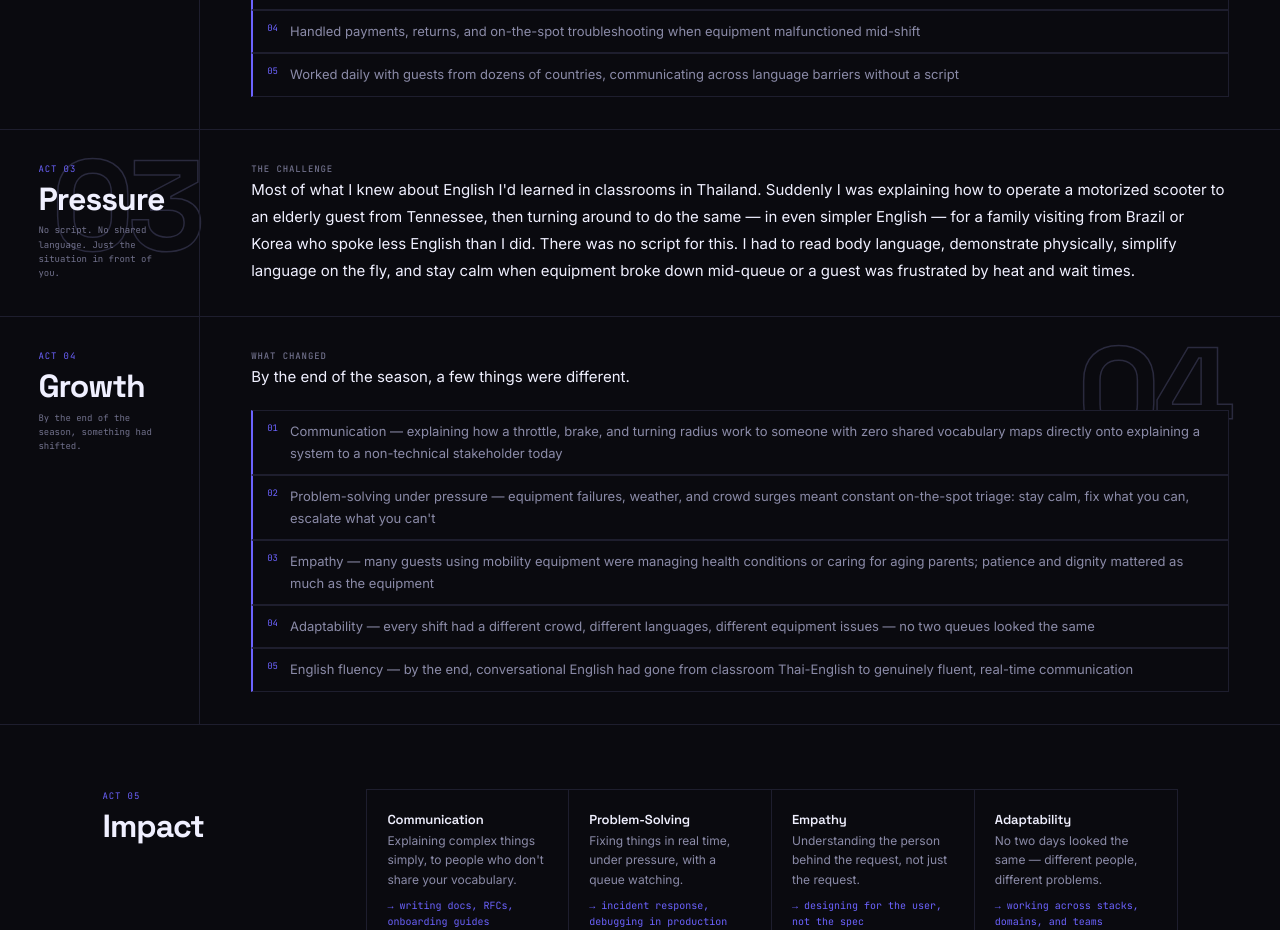
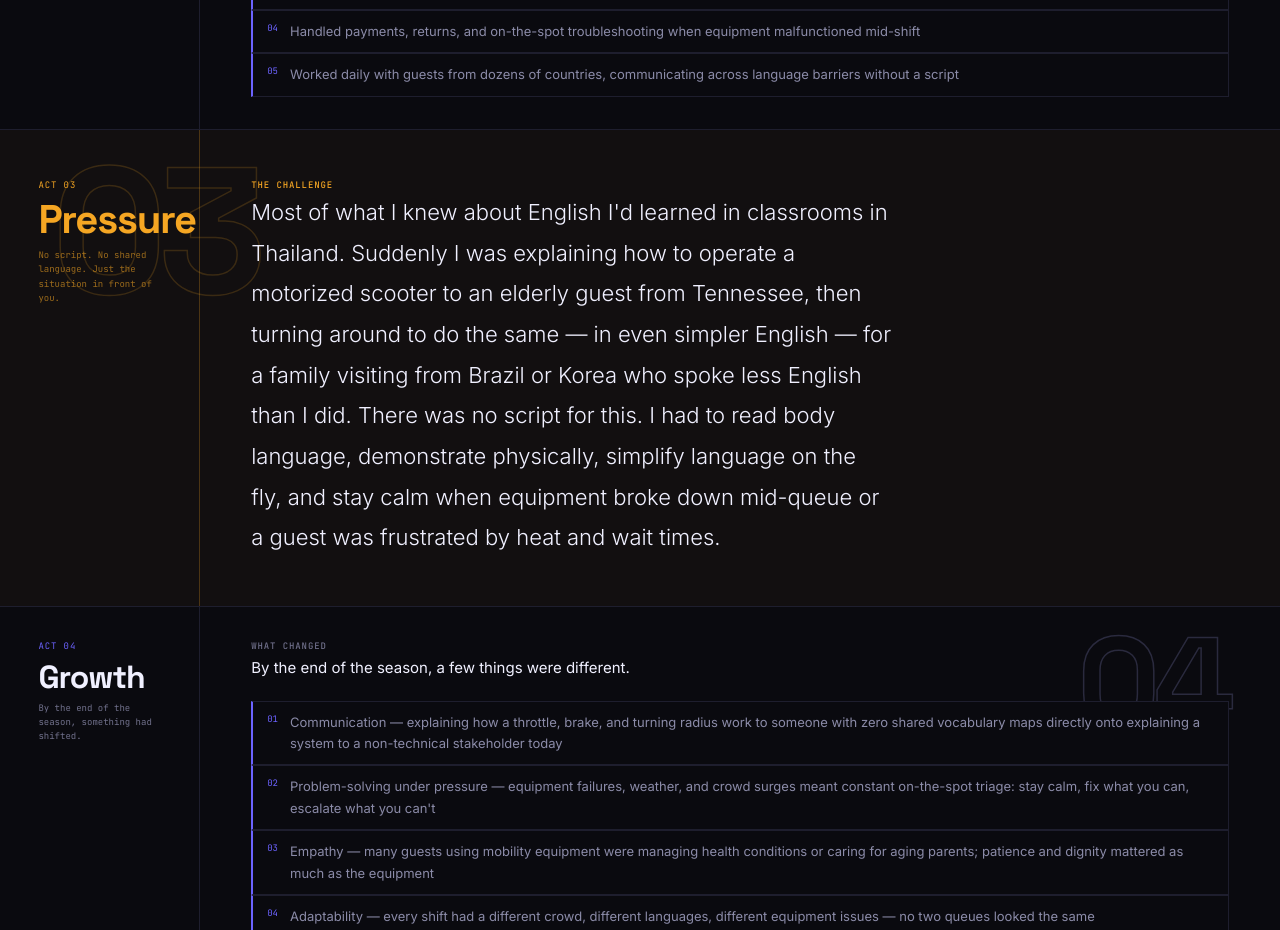
Before and after one commit to AivaN-Bash/beam-portfolio, a Next.js app: page /experience in a window 1280 px wide. Shown: the part 920-1850 px from the top of the page. Built offline with nearby package versions, Linux system fonts and the light colour scheme.

Commit message:
Improve scene pacing and narrative hierarchy

```diff
--- a/app/about/page.tsx
+++ b/app/about/page.tsx
@@ -92,10 +92,12 @@ export default function AboutPage() {
               lineHeight: 1.8,
               marginBottom: "20px",
             }}>
-              I&apos;m a Staff Software Engineer based in Bangkok. My work sits at the intersection of{" "}
+              &ldquo;Systems thinker&rdquo; isn&apos;t just a tagline — it&apos;s the default lens. Understand the whole
+              before touching a part. In practice, that means{" "}
               <span style={{ color: "var(--text-primary)", fontWeight: 500 }}>security engineering</span>,{" "}
               <span style={{ color: "var(--text-primary)", fontWeight: 500 }}>API design</span>, and{" "}
-              <span style={{ color: "var(--text-primary)", fontWeight: 500 }}>real-time infrastructure</span>.
+              <span style={{ color: "var(--text-primary)", fontWeight: 500 }}>real-time infrastructure</span>{" "}
+              — all at once, all the time.
             </p>
             <p style={{ color: "var(--text-secondary)", fontSize: "clamp(15px, 1.8vw, 18px)", lineHeight: 1.8, marginBottom: "20px" }}>
               I care about building systems that are trustworthy by construction — where security isn&apos;t bolted on,
@@ -308,9 +310,9 @@ export default function AboutPage() {
               </span>
             </div>
             <p style={{ color: "var(--text-secondary)", fontSize: "13px", lineHeight: 1.65 }}>
-              A season working guest services at Dollywood — wheelchairs, scooters, and guests from
-              dozens of countries — taught me more about communication and problem-solving under
-              pressure than any classroom did.
+              &ldquo;People-first&rdquo; up top isn&apos;t just a phrase — it traces back to a season at Dollywood:
+              wheelchairs, scooters, and guests from dozens of countries. More about communication
+              and problem-solving under pressure than any classroom taught.
             </p>
             <span className="inline-flex items-center gap-2 font-mono transition-colors duration-200 group-hover:opacity-70 flex-shrink-0"
               style={{ color: "var(--accent)", fontSize: "12px", letterSpacing: "0.02em" }}>
--- a/app/experience/page.tsx
+++ b/app/experience/page.tsx
@@ -140,6 +140,8 @@ export default function ExperiencePage() {
       {/* ── ACTS — each differently staged ── */}
       {acts.map((act, i) => {
         const isEven = i % 2 === 0;
+        const isClimax = i === 2; // Act 03 — Pressure, the emotional turning point
+        const climaxColor = "var(--accent-2)";
         return (
           <section
             key={act.act}
@@ -147,50 +149,76 @@ export default function ExperiencePage() {
               borderBottom: "1px solid var(--border)",
               position: "relative",
               isolation: "isolate",
+              background: isClimax ? "rgba(245, 166, 35, 0.03)" : "transparent",
             }}
           >
-            {/* Ghost act number — bleeds through */}
+            {/* Ghost act number — climax bleeds amber */}
             <span className="ghost-num hidden lg:block" aria-hidden="true" style={{
               top: "12px",
               left: isEven ? "clamp(16px, 4vw, 60px)" : "auto",
               right: isEven ? "auto" : "clamp(16px, 4vw, 60px)",
-              fontSize: "clamp(80px, 10vw, 140px)",
-              "--ghost-c": "var(--border-2)",
+              fontSize: isClimax ? "clamp(100px, 14vw, 180px)" : "clamp(80px, 10vw, 140px)",
+              "--ghost-c": isClimax ? "rgba(245,166,35,0.18)" : "var(--border-2)",
             } as React.CSSProperties}>
               {String(i + 1).padStart(2, "0")}
             </span>
 
             <div className="grid grid-cols-1 lg:grid-cols-[200px_1fr] gap-0">
-              {/* Act label column — compressed, always left */}
+              {/* Act label column */}
               <div style={{
-                padding: "clamp(28px, 4vh, 48px) clamp(20px, 3vw, 40px)",
-                borderRight: "1px solid var(--border)",
+                padding: isClimax
+                  ? "clamp(36px, 6vh, 64px) clamp(20px, 3vw, 40px)"
+                  : "clamp(28px, 4vh, 48px) clamp(20px, 3vw, 40px)",
+                borderRight: `1px solid ${isClimax ? "rgba(245,166,35,0.25)" : "var(--border)"}`,
                 display: "flex",
                 flexDirection: "column",
                 gap: "6px",
               }}>
-                <span className="font-mono" style={{ color: "var(--accent)", fontSize: "9px", letterSpacing: "0.1em" }}>
+                <span className="font-mono" style={{
+                  color: isClimax ? climaxColor : "var(--accent)",
+                  fontSize: "9px",
+                  letterSpacing: "0.1em",
+                }}>
                   {act.act}
                 </span>
                 <span className="font-display font-bold" style={{
-                  color: "var(--text-primary)",
-                  fontSize: "clamp(20px, 3vw, 32px)",
+                  color: isClimax ? climaxColor : "var(--text-primary)",
+                  fontSize: isClimax ? "clamp(24px, 3.5vw, 40px)" : "clamp(20px, 3vw, 32px)",
                   letterSpacing: "-0.03em",
                   lineHeight: 1.1,
                 }}>
                   {act.title}
                 </span>
-                <span className="font-mono mt-2" style={{ color: "var(--text-tertiary)", fontSize: "9px", lineHeight: 1.6 }}>
+                <span className="font-mono mt-2" style={{
+                  color: isClimax ? "rgba(245,166,35,0.6)" : "var(--text-tertiary)",
+                  fontSize: "9px",
+                  lineHeight: 1.6,
+                }}>
                   {act.scene}
                 </span>
               </div>
 
-              {/* Content column */}
-              <div style={{ padding: "clamp(28px, 4vh, 48px) clamp(24px, 4vw, 56px)" }}>
-                <h2 className="font-mono font-medium mb-4" style={{ color: "var(--text-tertiary)", fontSize: "9px", letterSpacing: "0.1em" }}>
+              {/* Content column — climax gets larger prose, no bullet list */}
+              <div style={{
+                padding: isClimax
+                  ? "clamp(36px, 6vh, 64px) clamp(24px, 4vw, 56px)"
+                  : "clamp(28px, 4vh, 48px) clamp(24px, 4vw, 56px)",
+              }}>
+                <h2 className="font-mono font-medium mb-4" style={{
+                  color: isClimax ? climaxColor : "var(--text-tertiary)",
+                  fontSize: "9px",
+                  letterSpacing: "0.1em",
+                }}>
                   {act.label}
                 </h2>
-                <p style={{ color: "var(--text-primary)", fontSize: "15px", lineHeight: 1.8, marginBottom: act.content.list ? "20px" : "0" }}>
+                <p style={{
+                  color: isClimax ? "var(--text-primary)" : "var(--text-primary)",
+                  fontSize: isClimax ? "clamp(17px, 2.2vw, 22px)" : "15px",
+                  lineHeight: isClimax ? 1.85 : 1.8,
+                  marginBottom: act.content.list ? "20px" : "0",
+                  maxWidth: isClimax ? "640px" : "none",
+                  fontWeight: isClimax ? 300 : 400,
+                }}>
                   {act.content.body}
                 </p>
                 {act.content.list && (
--- a/app/page.tsx
+++ b/app/page.tsx
@@ -245,6 +245,16 @@ export default function Home() {
             </Link>
           </div>
 
+          <p className="font-display font-light reveal" style={{
+            fontSize: "clamp(14px, 1.6vw, 18px)",
+            color: "var(--text-secondary)",
+            maxWidth: "640px",
+            lineHeight: 1.6,
+            marginBottom: "32px",
+          }}>
+            Four systems, four different problems — same underlying approach to security, APIs, and reliability.
+          </p>
+
           <div>
             {projects.map((project) => {
               const isActive = hoveredProject === project.id;
@@ -404,6 +414,16 @@ export default function Home() {
             </h2>
           </div>
 
+          <p className="font-display font-light reveal" style={{
+            fontSize: "clamp(14px, 1.6vw, 18px)",
+            color: "var(--text-secondary)",
+            maxWidth: "640px",
+            lineHeight: 1.6,
+            marginBottom: "32px",
+          }}>
+            None of the decisions above happened by accident. Four beliefs sit underneath all of it:
+          </p>
+
           <div className="grid grid-cols-1 sm:grid-cols-2 lg:grid-cols-4 gap-0">
             {[
               {
--- a/app/work/page.tsx
+++ b/app/work/page.tsx
@@ -302,6 +302,27 @@ export default function WorkPage() {
         </div>
       </div>
 
+      {/* ── TRANSITION ── */}
+      <div style={{ padding: "clamp(28px, 4vh, 44px) clamp(32px, 8vw, 120px) 0" }}>
+        <div className="flex items-center justify-between">
+          <span className="font-mono" style={{ color: "var(--text-tertiary)", fontSize: "9px", letterSpacing: "0.08em" }}>
+            CONTINUE
+          </span>
+          <Link href="/about" className="group hud-frame flex items-center gap-3"
+            style={{ padding: "10px 18px" }}>
+            <span className="font-display font-bold"
+              style={{ color: "var(--accent)", fontSize: "clamp(18px, 2.5vw, 28px)", letterSpacing: "-0.025em" }}>
+              How I think
+            </span>
+            <svg width="18" height="18" viewBox="0 0 18 18" fill="none" aria-hidden="true" focusable="false"
+              className="transition-transform duration-200 group-hover:translate-x-1">
+              <path d="M3.5 14.5L14.5 3.5M14.5 3.5H7M14.5 3.5V11"
+                stroke="#6C63FF" strokeWidth="1.5" strokeLinecap="round" strokeLinejoin="round" />
+            </svg>
+          </Link>
+        </div>
+      </div>
+
       <div style={{ height: "clamp(24px, 4vh, 40px)" }} />
 
     </main>
```
Also changed, not shown: app/work/[slug]/page.tsx (+32 -17 lines).
